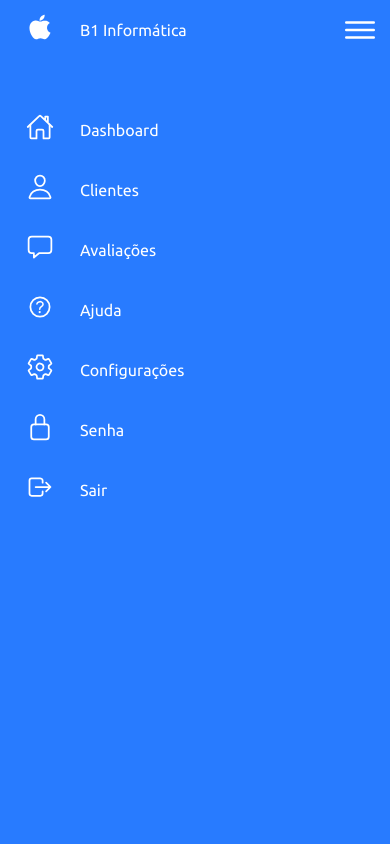
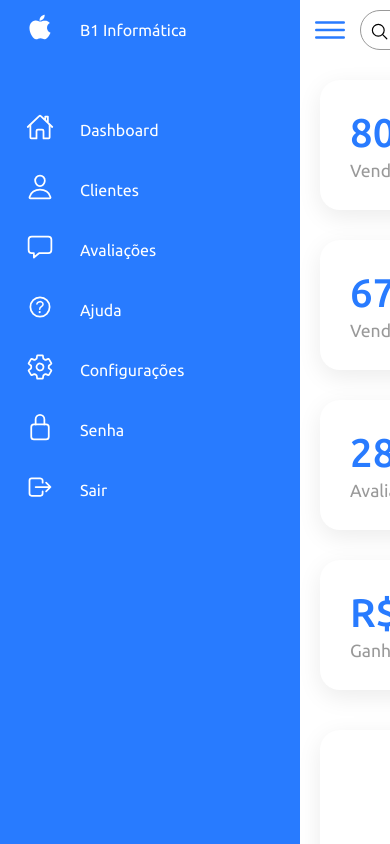
Before and after one commit to breenocunha/DashboardB1Responsivo, a plain HTML site: page index.html in a window 390 px wide. Both pictures are taken after a click on the element 30 px from the left and 30 px from the top of the page. Shown: the top 844 px of the page. Drawn offline with nearby package versions, Linux system fonts and the light colour scheme.

Commit message:
Fix Bug Mobile 430px

```diff
--- a/assets/css/style.css
+++ b/assets/css/style.css
@@ -469,21 +469,21 @@ body {
         min-width: 40px;
     }
     .navigation {
-        width: 100%;
-        left: -100%;
+        width: 300px;
+        left: -300px;
         z-index: 1000;
     }
     .navigation.active {
-        width: 100%;
+        width: 300px;
         left: 0;
     }
     .toggle {
         z-index: 1001;
     }
     .main.active .toggle {
-        position: fixed;
-        right: 0;
-        left: initial;
-        color: var(--white);
+        position: relative;
+        right: 300px;
+        left: 0;
+        color: var(--blue);
     }
 }
```
